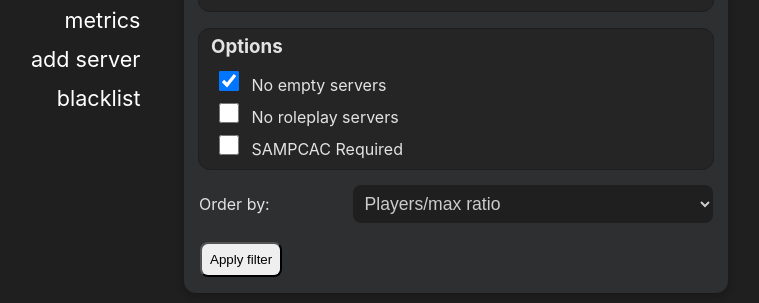
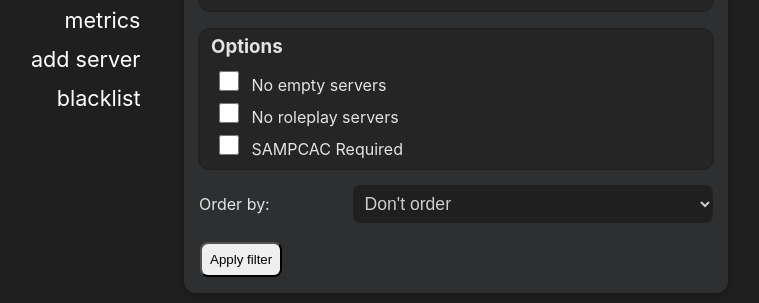
Before and after one commit to markski1/SAMonitor-browser, a PHP site: page / in a window 1280 px wide. Shown: the part 272-575 px from the top of the page, without its empty margins (96-855 px from the left). Run offline with PHP 8.4, Linux system fonts and the light colour scheme; data that the repository does not hold is empty.

Commit message:
change some filter defautls

```diff
--- a/index.php
+++ b/index.php
@@ -29,7 +29,7 @@
             </fieldset>
             <fieldset style="margin-top: 1rem">
                 <h3 style="margin-bottom: 0.33rem">Options</h3>
-                <label><input type="checkbox" name="hide_empty" checked> No empty servers</label><br />
+                <label><input type="checkbox" name="hide_empty"> No empty servers</label><br />
                 <label><input type="checkbox" name="hide_roleplay"> No roleplay servers</label><br />
                 <label><input type="checkbox" name="require_sampcac"> SAMPCAC Required</label><br />
             </fieldset>
@@ -40,9 +40,9 @@
                     </td>
                     <td style="text-align: right">
                         <select style="width: 100%" name="order" id="order">
-                            <option value="none">Don't order</option>
+                            <option value="none" selected>Don't order</option>
                             <option value="players">Player count</option>
-                            <option value="ratio" selected>Players/max ratio</option>
+                            <option value="ratio">Players/max ratio</option>
                         </select>
                     </td>
                 </tr>
--- a/styles.css
+++ b/styles.css
@@ -197,7 +197,7 @@ fieldset {
 
 .server {
     max-width: 34rem;
-    background-color: #28292A;
+    background-color: #111420;
     box-shadow: rgba(0, 0, 0, 0.15) 0px 3px 8px;
     margin: 0;
     margin-bottom: 1.25rem;
--- a/view/bits/list_servers.php
+++ b/view/bits/list_servers.php
@@ -24,7 +24,7 @@
         $filters .= "&require_sampcac=1";
     }
 
-    $order = $_GET['order'] ?? "ratio";
+    $order = $_GET['order'] ?? "none";
     $filters .= "&order=".$order;
 
     $page = $_GET['page'] ?? 0;
```
Also changed, not shown: manifest.json.
